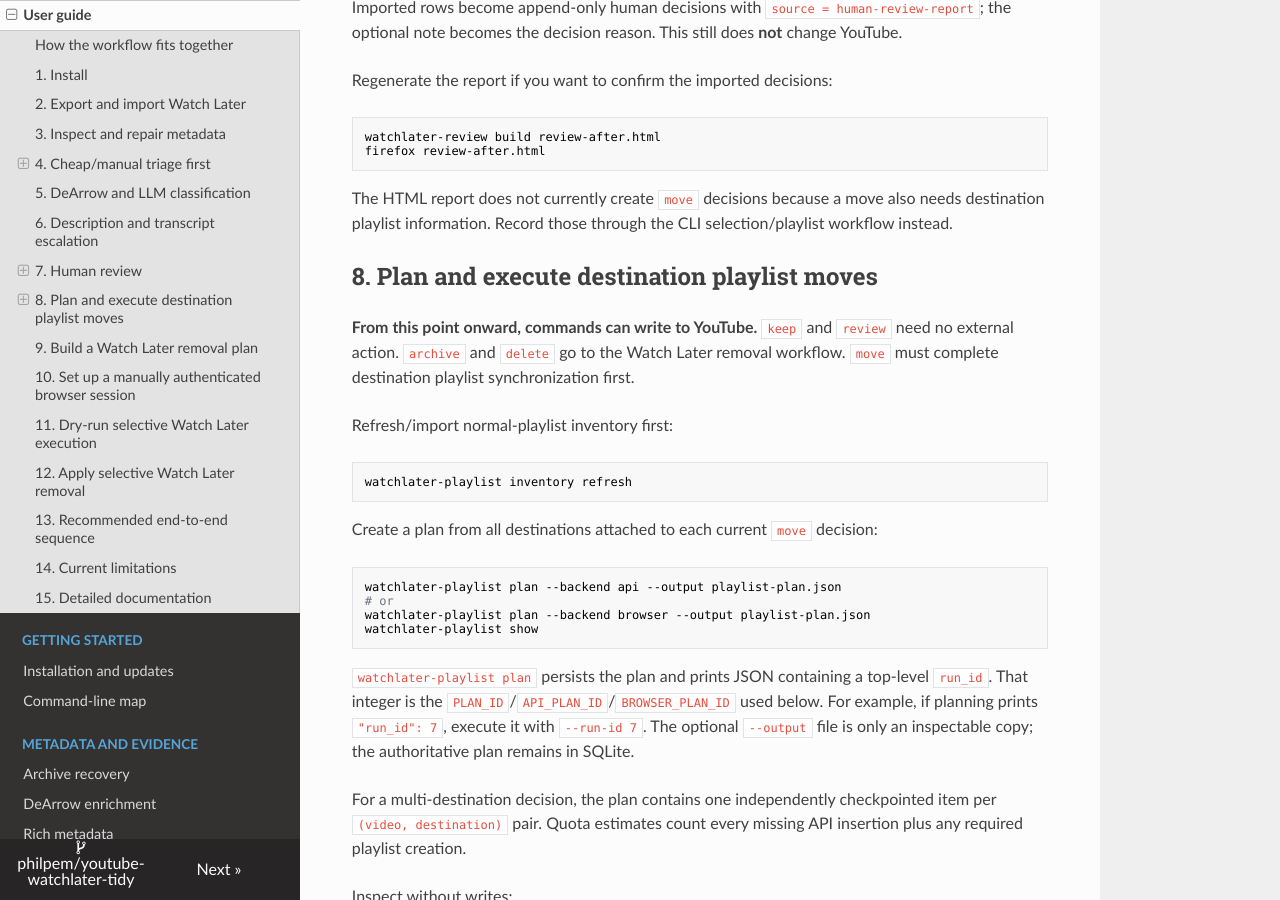
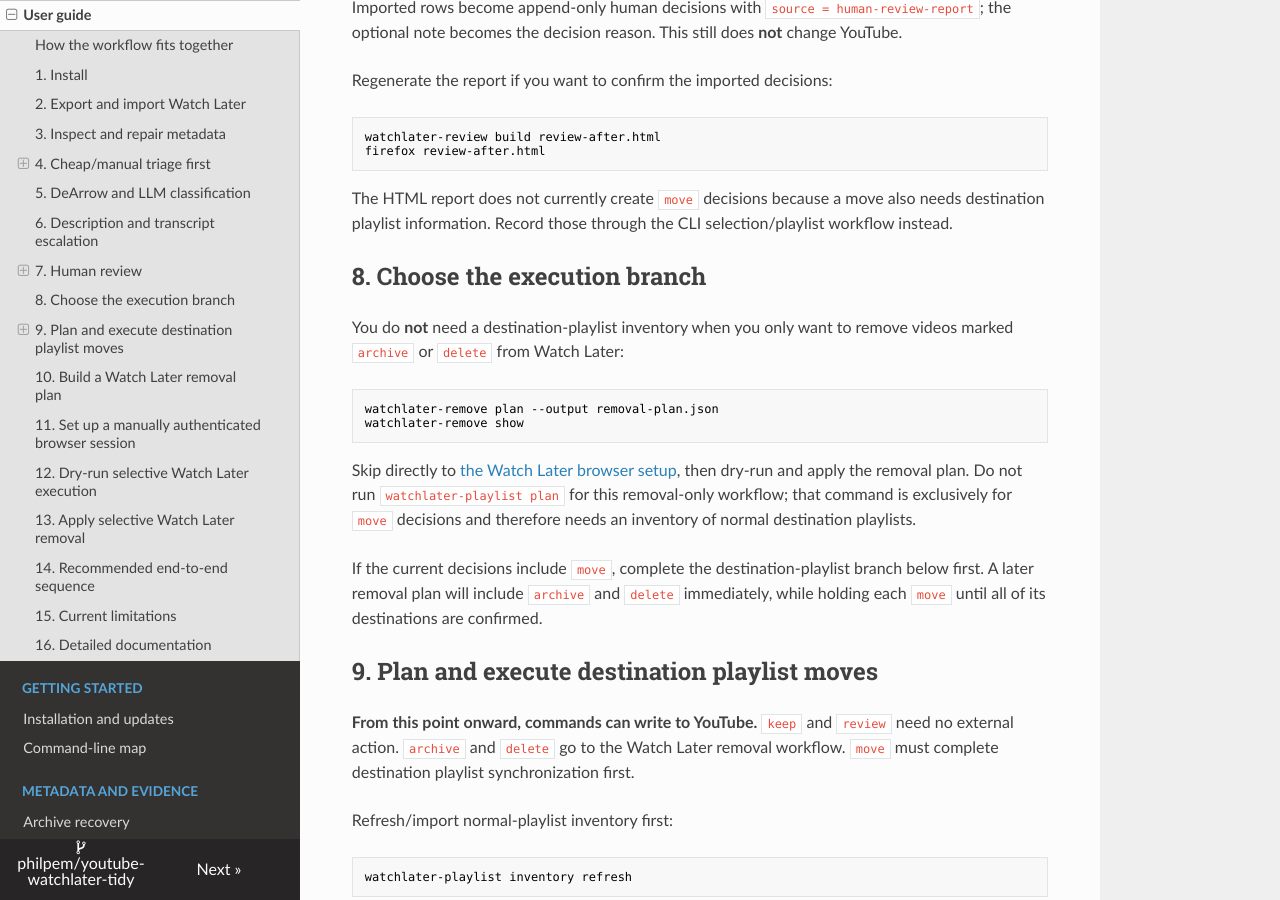
Before and after one commit to philpem/youtube-watchlater-tidy, an MkDocs documentation site: the page built from docs/index.md, in a window 1280 px wide and 900 px high, scrolled down 6090 px. Built offline with MkDocs 1.6.1, drawn with Linux system fonts in a browser that asks for light colours; nearby versions of some CDN libraries; some of the changed text lies outside the part shown.

Commit message:
Clarify removal-only Watch Later workflow

````diff
--- a/docs/index.md
+++ b/docs/index.md
@@ -282,7 +282,26 @@ firefox review-after.html
 
 The HTML report does not currently create `move` decisions because a move also needs destination playlist information. Record those through the CLI selection/playlist workflow instead.
 
-## 8. Plan and execute destination playlist moves
+## 8. Choose the execution branch
+
+You do **not** need a destination-playlist inventory when you only want to remove videos
+marked `archive` or `delete` from Watch Later:
+
+```bash
+watchlater-remove plan --output removal-plan.json
+watchlater-remove show
+```
+
+Skip directly to [the Watch Later browser setup](#11-set-up-a-manually-authenticated-browser-session),
+then dry-run and apply the removal plan. Do not run `watchlater-playlist plan` for this
+removal-only workflow; that command is exclusively for `move` decisions and therefore needs
+an inventory of normal destination playlists.
+
+If the current decisions include `move`, complete the destination-playlist branch below
+first. A later removal plan will include `archive` and `delete` immediately, while holding
+each `move` until all of its destinations are confirmed.
+
+## 9. Plan and execute destination playlist moves
 
 **From this point onward, commands can write to YouTube.** `keep` and `review` need no external action. `archive` and `delete` go to the Watch Later removal workflow. `move` must complete destination playlist synchronization first.
 
@@ -465,14 +484,14 @@ watchlater-remove execute --run-id REMOVAL_PLAN_ID \
     --apply --confirm-remove --max-deletes 3
 ```
 
-## 14. Current limitations
+## 15. Current limitations
 
 - Saved rules and LLM destination proposals currently express one destination; multiple destinations are an explicit human assignment through `watchlater-playlist assign`.
 - YouTube UI selectors/text can change without notice; browser execution deliberately fails rather than guessing when identity/menu checks do not match.
 - Browser playlist creation relies on YouTube's normal private default for private playlists; non-private creation is attempted only when a recognizable privacy control is present.
 - Transcript escalation uses existing captions only; audio transcription is not performed by default.
 
-## 15. Detailed documentation
+## 16. Detailed documentation
 
 - [`docs/install.md`](install.md) — installation, private local files and updates.
 - [`docs/cli-reference.md`](cli-reference.md) — command families and ID placeholders.
````
Also changed, not shown: other parts of docs/index.md (+5 -5 lines), docs/cli-reference.md (+7 -0 lines), docs/playlist-sync.md (+4 -0 lines), docs/troubleshooting.md (+15 -0 lines), docs/watchlater-removal.md (+6 -0 lines), 5 other files.
